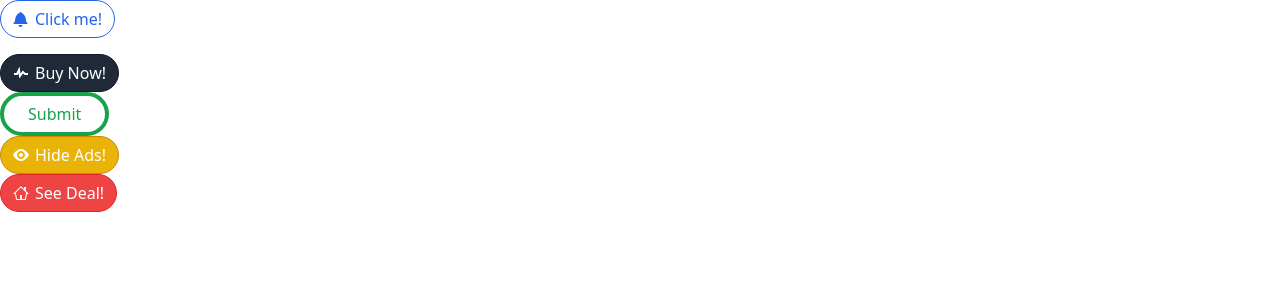
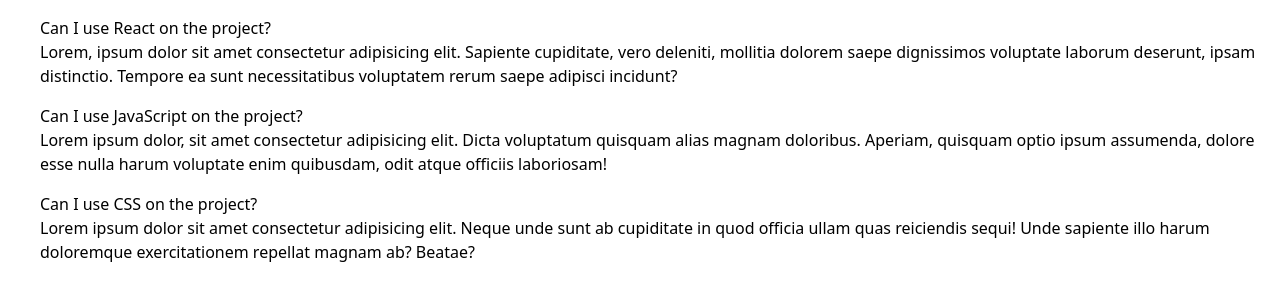
Before and after one commit to BehkoVasilev/comps, a React (Create React App) app: page / in a window 1280 px wide. Shown: the top 300 px of the page. Built offline with nearby package versions, Linux system fonts and the light colour scheme.

Commit message:
refactor and organization
add Accordion component

```diff
--- a/src/App.js
+++ b/src/App.js
@@ -1,47 +1,27 @@
-import Button from "./Button";
-import { GoBell, GoEye, GoHome, GoPulse } from "react-icons/go";
+import Accordion from './components/Accordion'
+import ButtonPage from './pages/ButtonPage';
 
 function App() {
-    function handleClick() {
-        console.log("click!!!");
-    }
-
-    const handleMove = () => {
-        console.log("mouse move!");
-    }
+    const items = [
+        {
+            id: '12dsad',
+            label: 'Can I use React on the project?',
+            content: 'Lorem, ipsum dolor sit amet consectetur adipisicing elit. Sapiente cupiditate, vero deleniti, mollitia dolorem saepe dignissimos voluptate laborum deserunt, ipsam distinctio. Tempore ea sunt necessitatibus voluptatem rerum saepe adipisci incidunt?'
+        },
+        {
+            id: 'safdw4321',
+            label: 'Can I use JavaScript on the project?',
+            content: 'Lorem ipsum dolor, sit amet consectetur adipisicing elit. Dicta voluptatum quisquam alias magnam doloribus. Aperiam, quisquam optio ipsum assumenda, dolore esse nulla harum voluptate enim quibusdam, odit atque officiis laboriosam!'
+        },
+        {
+            id: 'fs3245',
+            label: 'Can I use CSS on the project?',
+            content: 'Lorem ipsum dolor sit amet consectetur adipisicing elit. Neque unde sunt ab cupiditate in quod officia ullam quas reiciendis sequi! Unde sapiente illo harum doloremque exercitationem repellat magnam ab? Beatae?'
+        }
+    ];
 
     return (
-        <div>
-            <div>
-                <Button primary rounded outline className='mb-4' onClick={handleClick}>
-                    <GoBell />
-                    Click me!
-                </Button>
-            </div>
-            <div>
-                <Button secondary rounded onMouseEnter={handleClick} onMouseMove={handleMove}>
-                    <GoPulse />
-                    Buy Now!
-                </Button>
-            </div>
-            <div>
-                <Button success outline rounded className='border-4 px-6' onMouseLeave={handleClick}>
-                    Submit
-                </Button>
-            </div>
-            <div>
-                <Button warning rounded>
-                    <GoEye />
-                    Hide Ads!
-                </Button>
-            </div>
-            <div>
-                <Button danger rounded>
-                    <GoHome />
-                    See Deal!
-                </Button>
-            </div>
-        </div>
+        <Accordion items={items}/>
     )
 };
 
--- /dev/null
+++ b/src/components/Accordion.js
@@ -0,0 +1,20 @@
+function Accordion({
+    items
+}) {
+
+    const renderItems = items.map((item) => {
+        return (
+            <dir key={item.id}>
+                <div>{item.label}</div>
+                <div>{item.content}</div>
+            </dir>)
+    })
+    return (
+        <div>
+            {renderItems}
+        </div>
+
+    )
+}
+
+export default Accordion;
--- /dev/null
+++ b/src/pages/ButtonPage.js
@@ -0,0 +1,48 @@
+import Button from "../components/Button";
+import { GoBell, GoEye, GoHome, GoPulse } from "react-icons/go";
+
+function ButtonPage() {
+    function handleClick() {
+        console.log("click!!!");
+    }
+
+    const handleMove = () => {
+        console.log("mouse move!");
+    }
+
+    return (
+        <div>
+            <div>
+                <Button primary rounded outline className='mb-4' onClick={handleClick}>
+                    <GoBell />
+                    Click me!
+                </Button>
+            </div>
+            <div>
+                <Button secondary rounded onMouseEnter={handleClick} onMouseMove={handleMove}>
+                    <GoPulse />
+                    Buy Now!
+                </Button>
+            </div>
+            <div>
+                <Button success outline rounded className='border-4 px-6' onMouseLeave={handleClick}>
+                    Submit
+                </Button>
+            </div>
+            <div>
+                <Button warning rounded>
+                    <GoEye />
+                    Hide Ads!
+                </Button>
+            </div>
+            <div>
+                <Button danger rounded>
+                    <GoHome />
+                    See Deal!
+                </Button>
+            </div>
+        </div>
+    )
+};
+
+export default ButtonPage
```
Also changed, not shown: src/components/Button.js (renamed from src/Button.js).
